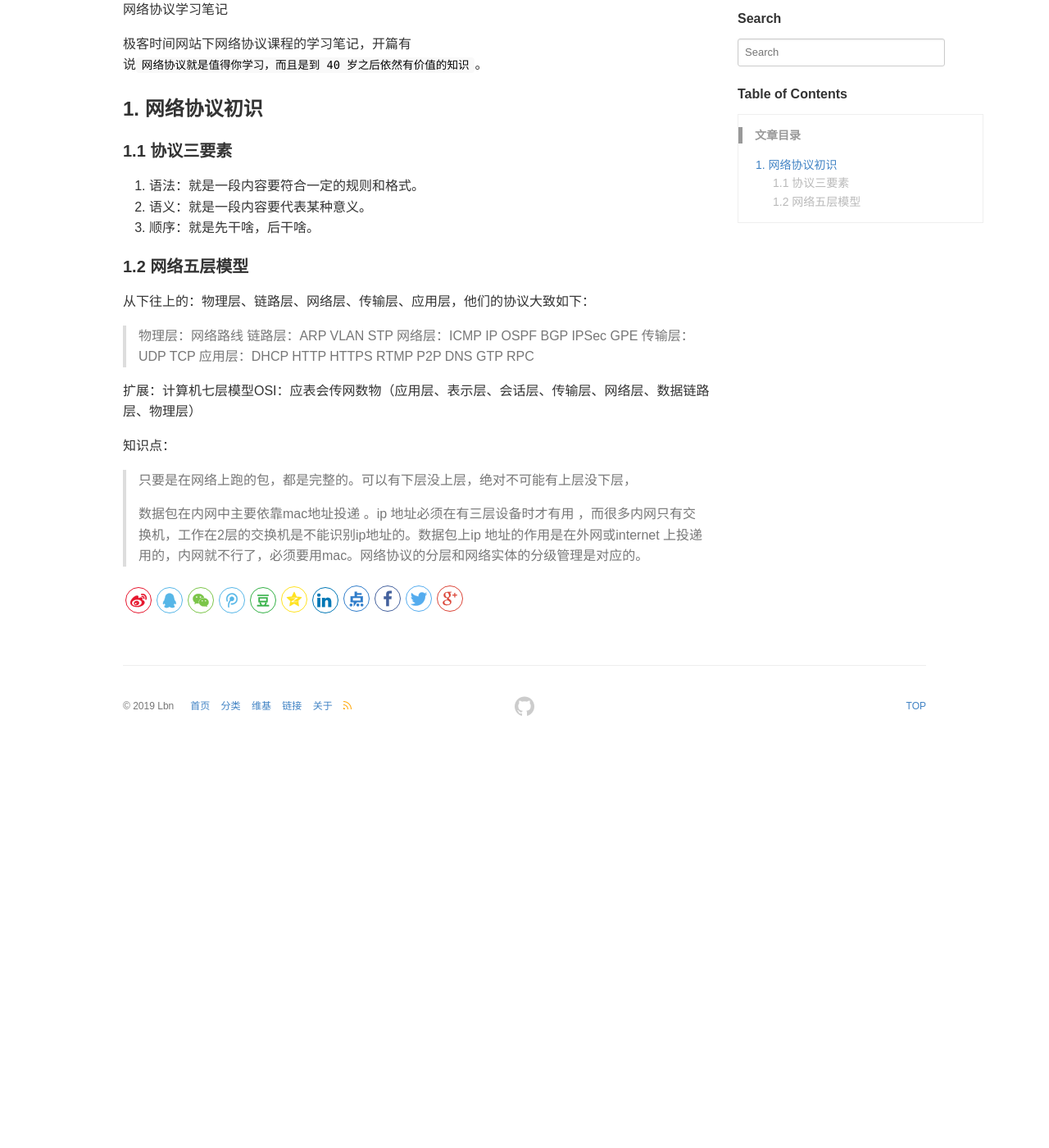
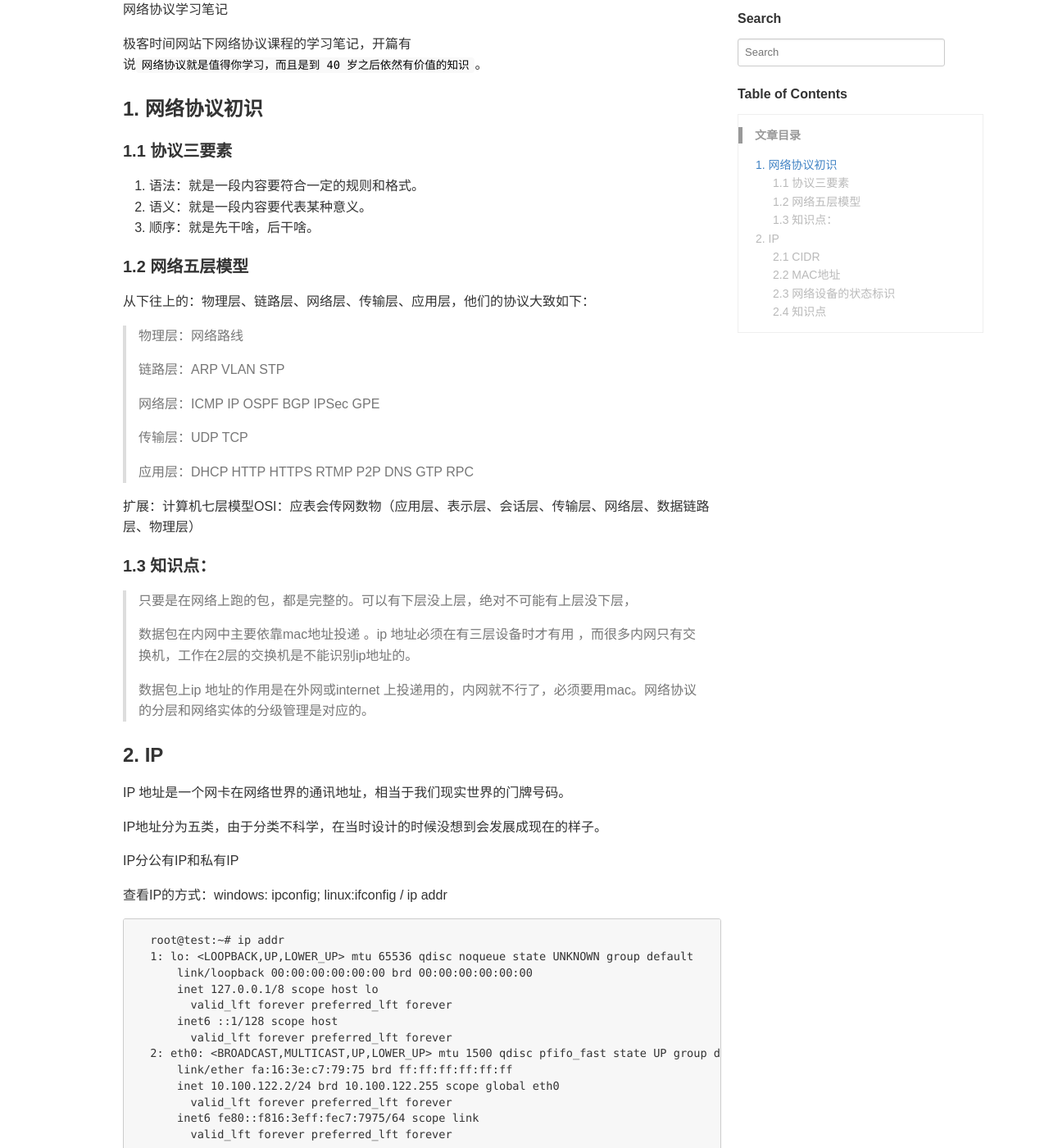
Before and after one commit to LB-nan/cat-Said, a Jekyll site: the page built from _posts/2019-09-30-networking.md, in a window 1280 px wide and 1400 px high, scrolled down 221 px. Shown: the whole window at 82% size. Built offline with Jekyll 4.4.1, drawn with Linux system fonts in a browser that asks for light colours; comment, search, counter and statistics services are not loaded; before the commit the page ends 1131 px from its top, so only the background shows below that; some of the changed text lies outside the part shown.

Commit message:
Update 2019-09-30-networking.md

````diff
--- a/_posts/2019-09-30-networking.md
+++ b/_posts/2019-09-30-networking.md
@@ -24,16 +24,100 @@
 从下往上的：物理层、链路层、网络层、传输层、应用层，他们的协议大致如下：
 
 > 物理层：网络路线
+>
 > 链路层：ARP VLAN STP
+>
 > 网络层：ICMP IP OSPF BGP IPSec GPE
+>
 > 传输层：UDP TCP
+>
 > 应用层：DHCP HTTP HTTPS RTMP P2P DNS GTP RPC
 
 扩展：计算机七层模型OSI：应表会传网数物（应用层、表示层、会话层、传输层、网络层、数据链路层、物理层）
 
 
-知识点：
+#### 1.3 知识点：
+
 > 只要是在网络上跑的包，都是完整的。可以有下层没上层，绝对不可能有上层没下层，
 >
-> 数据包在内网中主要依靠mac地址投递 。ip 地址必须在有三层设备时才有用 ，而很多内网只有交换机，工作在2层的交换机是不能识别ip地址的。数据包上ip 地址的作用是在外网或internet 上投递用的，内网就不行了，必须要用mac。网络协议的分层和网络实体的分级管理是对应的。
+> 数据包在内网中主要依靠mac地址投递 。ip 地址必须在有三层设备时才有用 ，而很多内网只有交换机，工作在2层的交换机是不能识别ip地址的。
 >
+> 数据包上ip 地址的作用是在外网或internet 上投递用的，内网就不行了，必须要用mac。网络协议的分层和网络实体的分级管理是对应的。
+
+
+### 2. IP
+
+IP 地址是一个网卡在网络世界的通讯地址，相当于我们现实世界的门牌号码。
+
+IP地址分为五类，由于分类不科学，在当时设计的时候没想到会发展成现在的样子。
+
+IP分公有IP和私有IP
+
+查看IP的方式：windows: ipconfig;  linux:ifconfig / ip addr
+
+```
+  root@test:~# ip addr
+  1: lo: <LOOPBACK,UP,LOWER_UP> mtu 65536 qdisc noqueue state UNKNOWN group default
+      link/loopback 00:00:00:00:00:00 brd 00:00:00:00:00:00
+      inet 127.0.0.1/8 scope host lo
+        valid_lft forever preferred_lft forever
+      inet6 ::1/128 scope host
+        valid_lft forever preferred_lft forever
+  2: eth0: <BROADCAST,MULTICAST,UP,LOWER_UP> mtu 1500 qdisc pfifo_fast state UP group default qlen 1000
+      link/ether fa:16:3e:c7:79:75 brd ff:ff:ff:ff:ff:ff
+      inet 10.100.122.2/24 brd 10.100.122.255 scope global eth0
+        valid_lft forever preferred_lft forever
+      inet6 fe80::f816:3eff:fec7:7975/64 scope link
+        valid_lft forever preferred_lft forever
+
+```
+
+自己配置IP地址,瞎配会导致包发不出去。
+
+```
+  // ipconfig
+  sudo ifconfig eth1 10.0.0.1/24
+  $ sudo ifconfig eth1 up
+
+  // -------------------------- iproute2
+
+  sudo ip addr add 10.0.0.1/24 dev eth1
+  $ sudo ip link set up eth1
+
+```
+
+
+
+#### 2.1 CIDR
+
+由于IP地址分类不科学，有了一个折中的方式叫做：`无类型域间选路，简称CIDR`，这种方式打破了原来设计的几类地址的做法，将32位IP地址一分为二，前面是网络号，后面是主机号。
+
+例如：`10.100.122.2/24`，斜杠后面有个数字`24`，这个斜杠就是`CIDR`,24的意思是：32位中，前24位是网络号，后8位是主机号。
+
+
+#### 2.2 MAC地址
+
+MAC地址是一个网卡的物理地址，一般为一组12位的16进制数。其中前6位代表网卡的生产厂商。后面的位数是设备号。MAC地址全球唯一，网卡生产后会携带。
+
+MAC地址本身的缺陷：因为MAC地址是硬件提供商写在网卡中的，MAC地址虽然唯一但是不能表明用户在整个互联网中的位置，除非维护一个超级大MAC地址对应表，那寻址效率肯定爆炸。但是IP地址解决了这个问题，因为IP地址是网络提供商给你的，所以你在哪里整个网络都是知道的，获取MAC地址是通过ARP协议来完成的。
+
+mac地址全球唯一，它是固化在网卡里的。网卡毕竟是个硬件，需要软件支持，既操作系统识别。重点来了，操作系统识别出来的mac地址是可以更改的，它只不过是一个字符串。我们常说的修改mac指的是修改电脑中记录的既注册表中的记录。
+
+#### 2.3 网络设备的状态标识
+
+< BROADCAST,MULTICAST,UP,LOWER_UP > 是干什么的？
+
+net_device flags，网络设备的状态标识。
+UP 表示网卡处于启动的状态；
+BROADCAST 表示这个网卡有广播地址，可以发送广播包；
+MULTICAST 表示网卡可以发送多播包；
+LOWER_UP 表示 L1 是启动的，也即网线插着呢。
+
+#### 2.4 知识点
+
+
+> ip是地址，有定位功能，MAC是身份证，无定位功能。
+
+> CIDR可以用来判断是不是本地人
+
+> IP分公有IP和私有IP。
````
